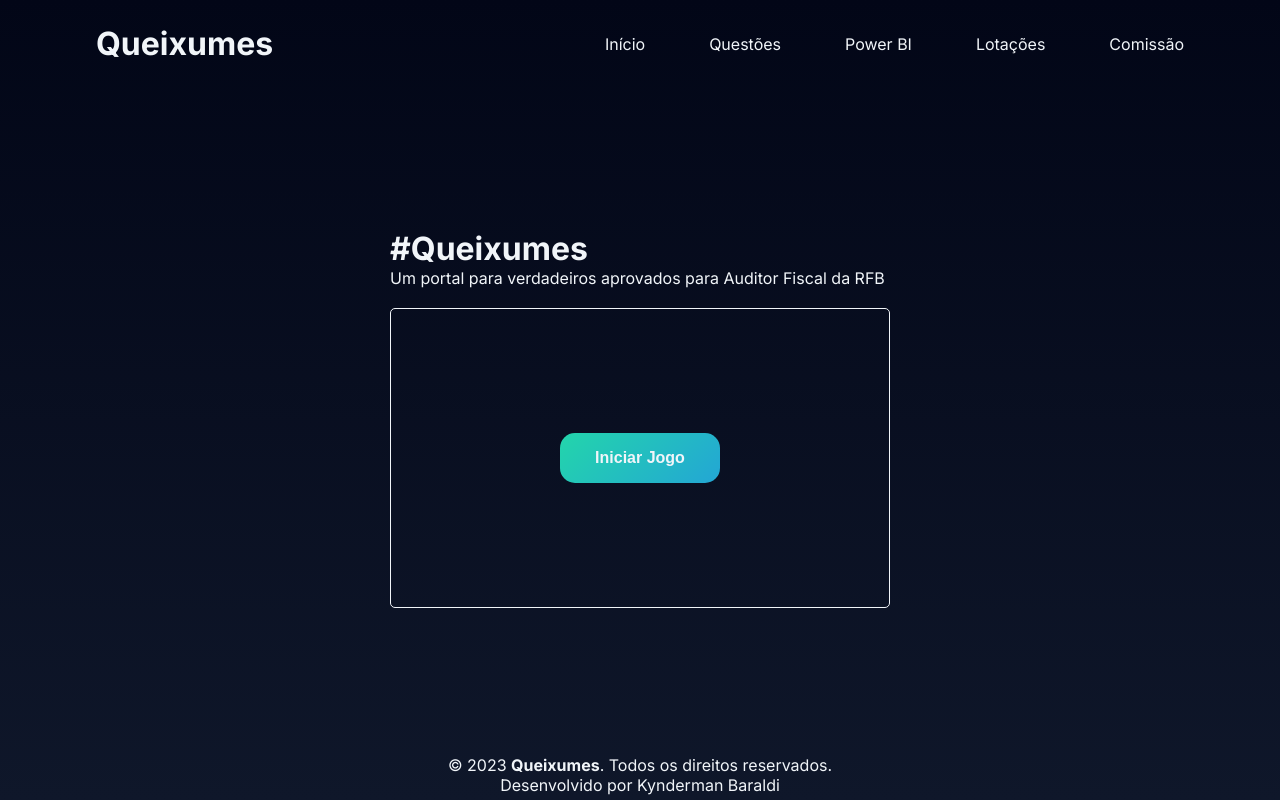
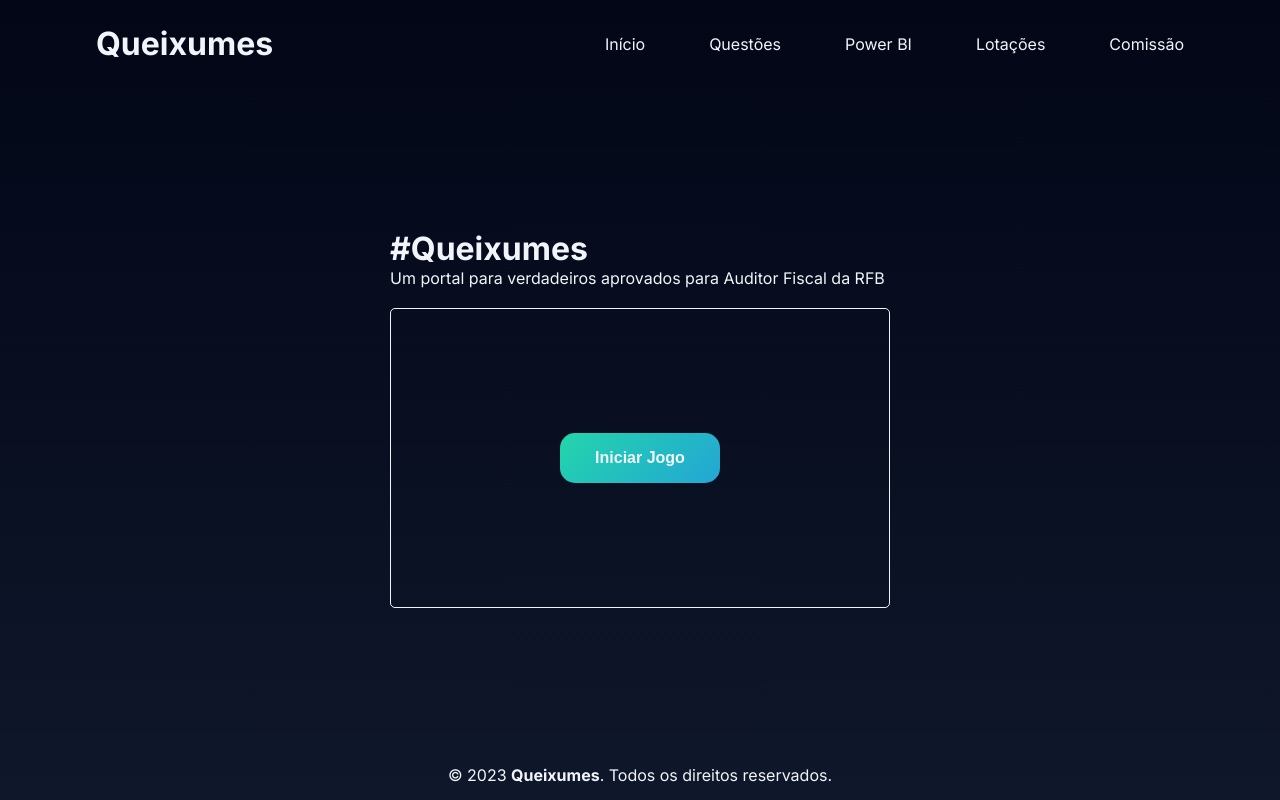
Before and after one commit to KyndermanBaraldi/queixumes, a Next.js app: page / in a window 1280 px wide. Built offline with nearby package versions, Linux system fonts and the light colour scheme.

Commit message:
Update layout.tsx

```diff
--- a/src/app/layout.tsx
+++ b/src/app/layout.tsx
@@ -29,7 +29,6 @@ export default function RootLayout({
   //       </main>
   //       <footer className="app-footer">
   //         <p>&copy; 2023 <strong>Queixumes</strong>. Todos os direitos reservados.</p>
-  //         <p>Desenvolvido por <a href="https://github.com/KyndermanBaraldi" target="_blank" rel="noopener noreferrer">Kynderman Baraldi</a></p>
   //       </footer>
   //     </body>
   //   </html>
@@ -46,7 +45,6 @@ export default function RootLayout({
         </main>
         <footer className="app-footer">
           <p>&copy; 2023 <strong>Queixumes</strong>. Todos os direitos reservados.</p>
-          <p>Desenvolvido por <a href="https://github.com/KyndermanBaraldi" target="_blank" rel="noopener noreferrer">Kynderman Baraldi</a></p>
         </footer>
       </body>
     </html>
```
